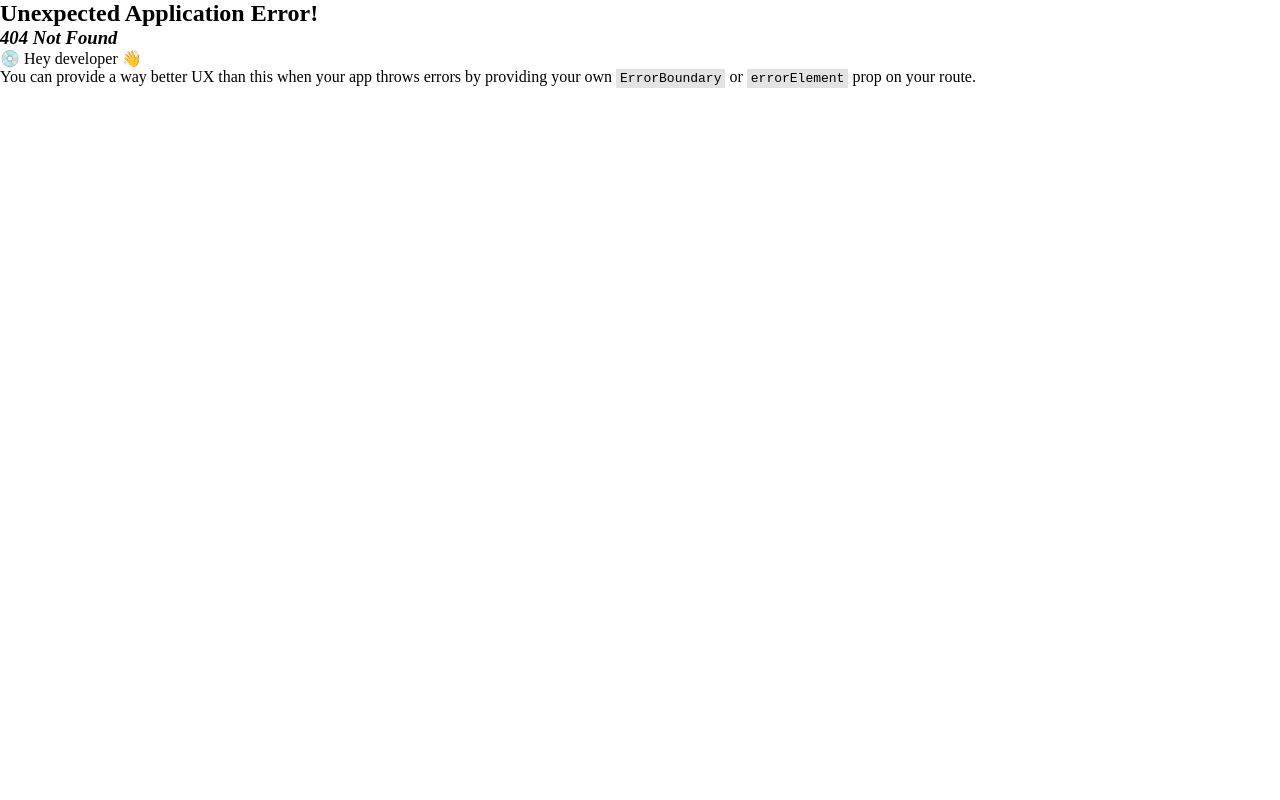
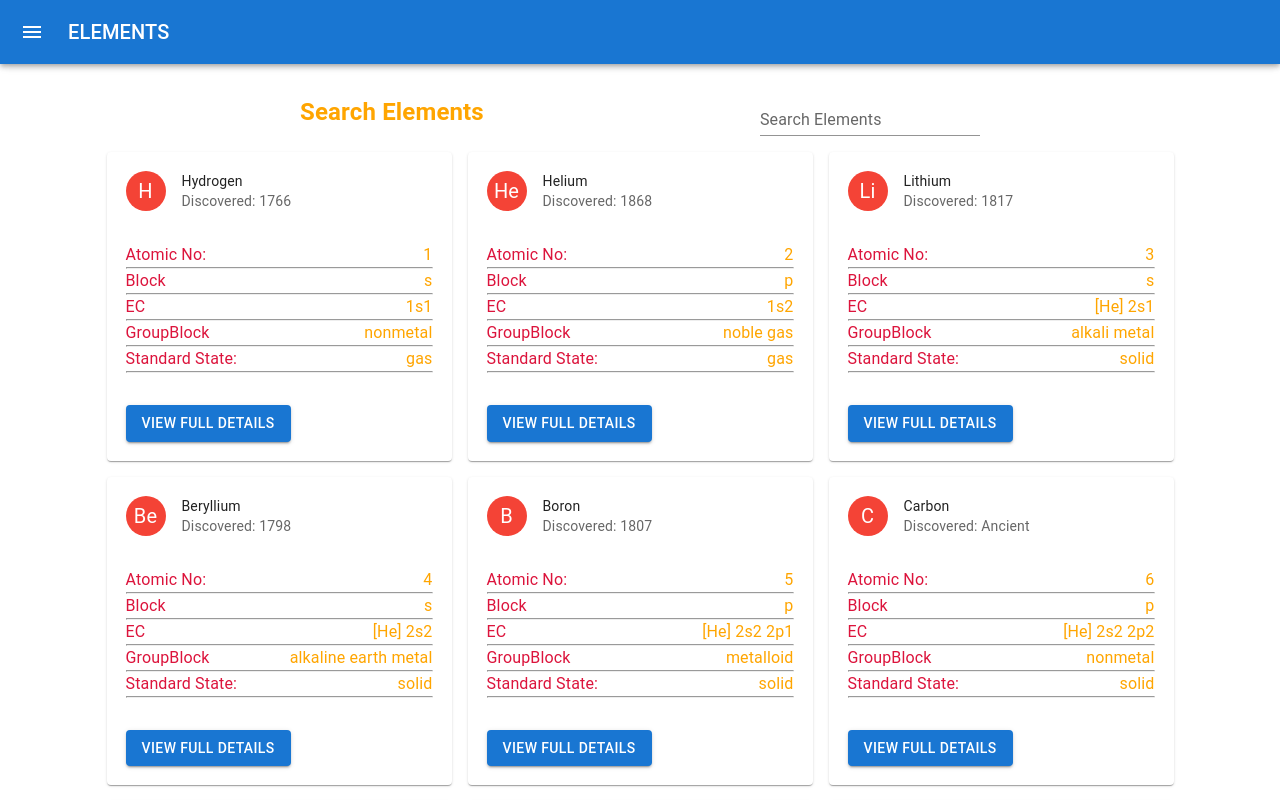
Before and after one commit to msrdeepu/elements, a React (Vite) app: page /elements in a window 1280 px wide. Before the commit this address had no page. Shown: the top 800 px of the page. Built offline with nearby package versions, Linux system fonts and the light colour scheme.

Commit message:
params-fix

```diff
--- a/src/App.jsx
+++ b/src/App.jsx
@@ -39,6 +39,7 @@ import "./App.css";
 import Home from "./Pages/Home";
 import About from "./Pages/About";
 import Quiz from "./Pages/Quiz";
+import Fulldetails from "./Pages/Fulldetails/Fulldetails";
 
 //auth
 import LoginForm from "./Auth/Login";
@@ -50,7 +51,7 @@ const drawerWidth = 200;
 //let navItems = ["S-BLOCK", "P-BLOCK", "D-BLOCK", "F-BLOCK", "CONTACT"];
 
 let navItems = [
-  { category: "ALL", link: "#" },
+  { category: "ELEMENTS", link: "/elements" },
   { category: "S-BLOCK", link: "#" },
   { category: "P-BLOCK", link: "#" },
   { category: "D-BLOCK", link: "#" },
@@ -223,7 +224,7 @@ const App = () => {
       element: <Layout />,
       children: [
         {
-          path: "/",
+          path: "/elements",
           element: <Home />,
         },
         {
@@ -233,6 +234,10 @@ const App = () => {
         {
           path: "/quiz",
           element: <Quiz />,
+        },
+        {
+          path: `/elements/:id`,
+          element: <Fulldetails />,
         },
       ],
     },
--- a/src/CardItem/CardItem.jsx
+++ b/src/CardItem/CardItem.jsx
@@ -11,6 +11,8 @@ import { red } from "@mui/material/colors";
 import FavoriteIcon from "@mui/icons-material/Favorite";
 import ShareIcon from "@mui/icons-material/Share";
 import Button from "@mui/material/Button";
+
+import { Link } from "react-router-dom";
 
 const ExpandMore = styled((props) => {
   const { expand, ...other } = props;
@@ -81,7 +83,10 @@ export default function CardItem({
       </CardContent>
       <CardActions disableSpacing>
         <IconButton aria-label="add to favorites">
-          <Button variant="contained">View Full Details</Button>
+          <Link to={`/elements/${id}`}>
+            {" "}
+            <Button variant="contained">View Full Details</Button>
+          </Link>
         </IconButton>
       </CardActions>
     </Card>
--- a/src/Elements.js
+++ b/src/Elements.js
@@ -1,4 +1,4 @@
-let Elements = [
+export default [
   {
     atomicNumber: 1,
     symbol: "H",
@@ -2950,5 +2950,3 @@ let Elements = [
     group: 18,
   },
 ];
-
-export default Elements;
--- /dev/null
+++ b/src/Pages/Fulldetails/Fulldetails.jsx
@@ -0,0 +1,23 @@
+import React from "react";
+import { useParams } from "react-router-dom";
+import elementdData from "../../Elements";
+
+const Fulldetails = () => {
+  const params = useParams();
+
+  //console.log(params);
+
+  let elementDetailsFull = elementdData.find(
+    (eachElementItem) => eachElementItem.atomicNumber == params.id
+  );
+  console.log(elementDetailsFull);
+
+  return (
+    <>
+      <h1>Full Details</h1>
+      <h2>{elementDetailsFull.name}</h2>
+    </>
+  );
+};
+
+export default Fulldetails;
--- a/src/Pages/Home.jsx
+++ b/src/Pages/Home.jsx
@@ -1,11 +1,12 @@
-import * as React from "react";
+import React, { useState } from "react";
 import { styled } from "@mui/material/styles";
 import Box from "@mui/material/Box";
 import ButtonBase from "@mui/material/ButtonBase";
 import Typography from "@mui/material/Typography";
+import TextField from "@mui/material/TextField";
 import "./home.css";
 
-import Elements from "../Elements";
+import elementdData from "../Elements";
 import CardItem from "../CardItem/CardItem";
 import { Link } from "react-router-dom";
 import { Padding } from "@mui/icons-material";
@@ -74,7 +75,28 @@ const ImageMarked = styled("span")(({ theme }) => ({
   transition: theme.transitions.create("opacity"),
 }));
 const Home = () => {
+  const [search, setSearch] = useState("");
+  console.log(search);
   return (
+    <>
+      <div
+        style={{
+          display: "flex",
+          justifyContent: "space-evenly",
+          alignItems: "center",
+          flexWrap: "wrap",
+          marginBottom: "8px",
+        }}
+      >
+        <h2 style={{ color: "orange" }}>Search Elements</h2>
+        <TextField
+          type="search"
+          id="standard-basic"
+          label="Search Elements"
+          variant="standard"
+          onChange={(e) => setSearch(e.target.value)}
+        />
+      </div>
       <Box
         sx={{
           display: "flex",
@@ -86,7 +108,13 @@ const Home = () => {
           height: "75vh",
         }}
       >
-      {Elements.map((item) => (
+        {elementdData
+          .filter((item) => {
+            return search.toLowerCase() === ""
+              ? item
+              : item.name.toLowerCase().includes(search);
+          })
+          .map((item) => (
             <CardItem
               id={item.atomicNumber}
               symbol={item.symbol}
@@ -100,6 +128,7 @@ const Home = () => {
             />
           ))}
       </Box>
+    </>
   );
 };
 
```
Lines whose indentation alone changed are shown as unchanged.
